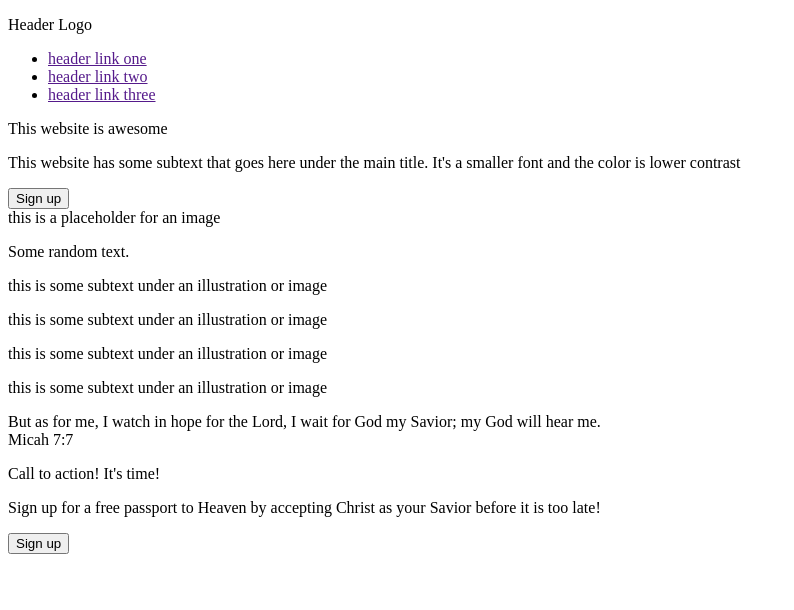
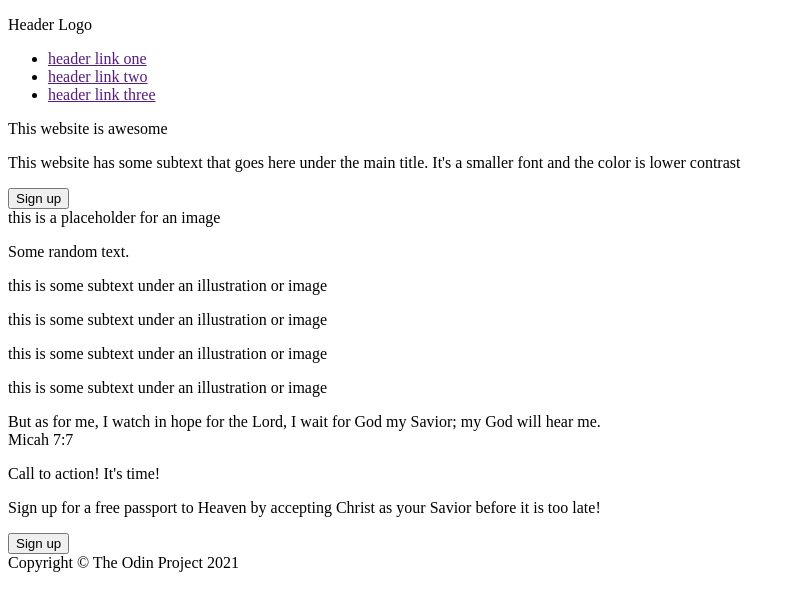
Before and after one commit to Mr-MichaelK/odin-landing-page, a plain HTML site: page root/index.html in a window 1280 px wide. Shown: the whole page, without its empty margins (0-794 px from the left). Drawn offline with Linux system fonts and the light colour scheme.

Commit message:
Add the footer to the Landing Page

```diff
--- a/root/index.html
+++ b/root/index.html
@@ -76,5 +76,8 @@
             <button>Sign up</button>
         </div>
     </div>
+    <div class="footer">
+        Copyright © The Odin Project 2021
+    </div>
 </body>
 </html>
```
